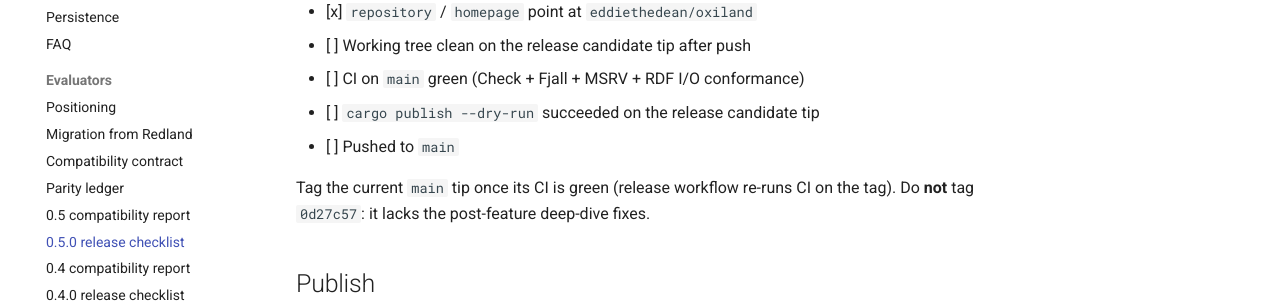
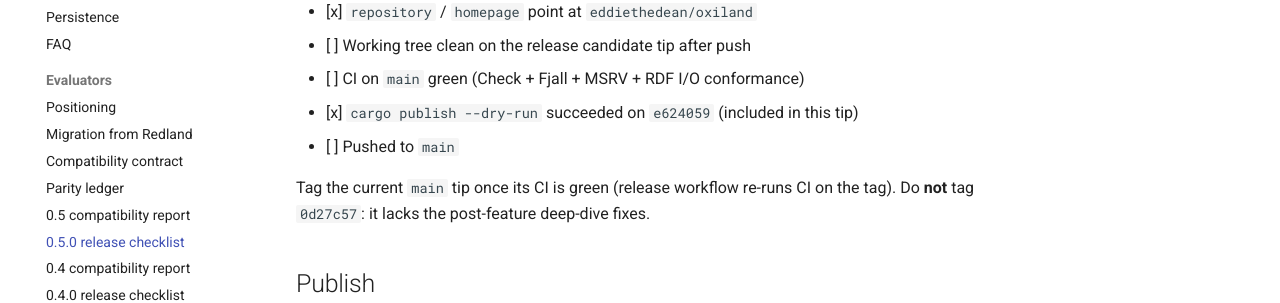
Before and after one commit to eddiethedean/oxiland, an MkDocs documentation site: the page built from docs/reports/0.5.0-release.md, in a window 1280 px wide and 900 px high, scrolled down 618 px. Shown: the part 226-529 px from the top of the window. Built offline with MkDocs 1.6.1 and Material for MkDocs 9.7.7, drawn with Linux system fonts in a browser that asks for light colours; comment, search, counter and statistics services are not loaded.

Commit message:
Record 0.5.0 publish dry-run on the release candidate tip.

```diff
--- a/docs/reports/0.5.0-release.md
+++ b/docs/reports/0.5.0-release.md
@@ -27,7 +27,7 @@ ADR-017 renumber, vocab module split) that must ship in 0.5.0 because
 - [x] `repository` / `homepage` point at `eddiethedean/oxiland`
 - [ ] Working tree clean on the release candidate tip after push
 - [ ] CI on `main` green (Check + Fjall + MSRV + RDF I/O conformance)
-- [ ] `cargo publish --dry-run` succeeded on the release candidate tip
+- [x] `cargo publish --dry-run` succeeded on `e624059` (included in this tip)
 - [ ] Pushed to `main`
 
 Tag the current `main` tip once its CI is green (release workflow re-runs CI on
```
